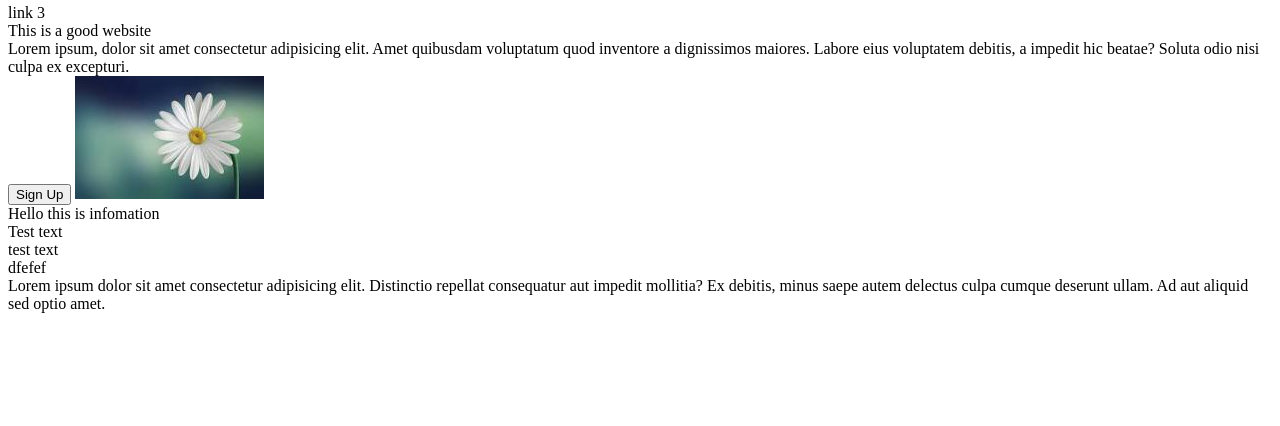
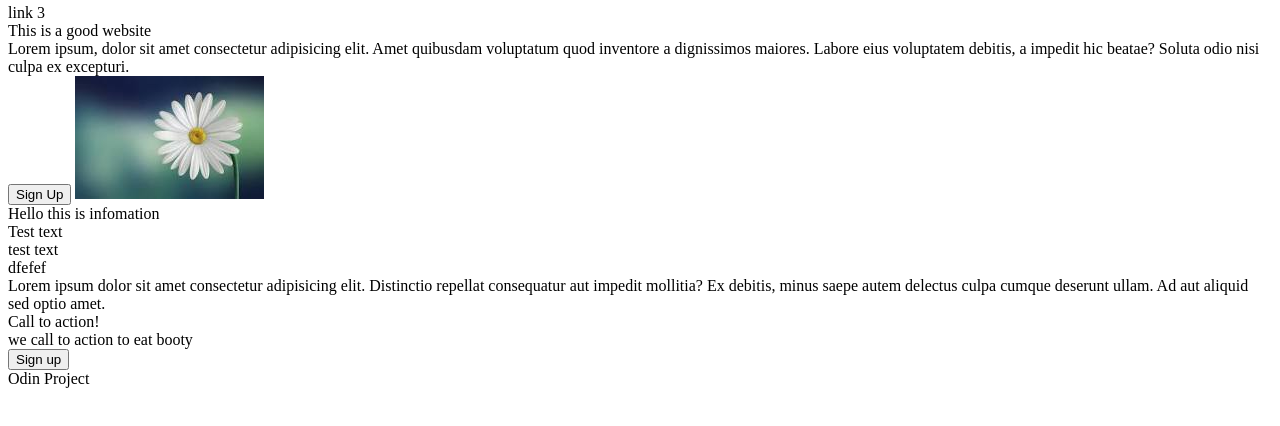
Before and after one commit to SlimeyShawty/Landing-page, a plain HTML site: page index.html in a window 1280 px wide. Shown: the part 58-484 px from the top of the page. Drawn offline with Linux system fonts and the light colour scheme.

Commit message:
add call to action and footer containers

```diff
--- a/index.html
+++ b/index.html
@@ -41,6 +41,14 @@
         <div class="quote">Lorem ipsum dolor sit amet consectetur adipisicing elit. Distinctio repellat consequatur aut impedit mollitia? Ex debitis, minus saepe autem delectus culpa cumque deserunt ullam. Ad aut aliquid sed optio amet.</div>
     </div>
 
+    <div class="cta-container">
+        <div class="cta-main-text">Call to action!</div>
+        <div class="cta-secondary-text">we call to action to eat booty</div>
+        <button class="cta-button">Sign up</button>
+    </div>
+
+    <div class="footer">Odin Project</div>
+
 
 
 </body>
```
